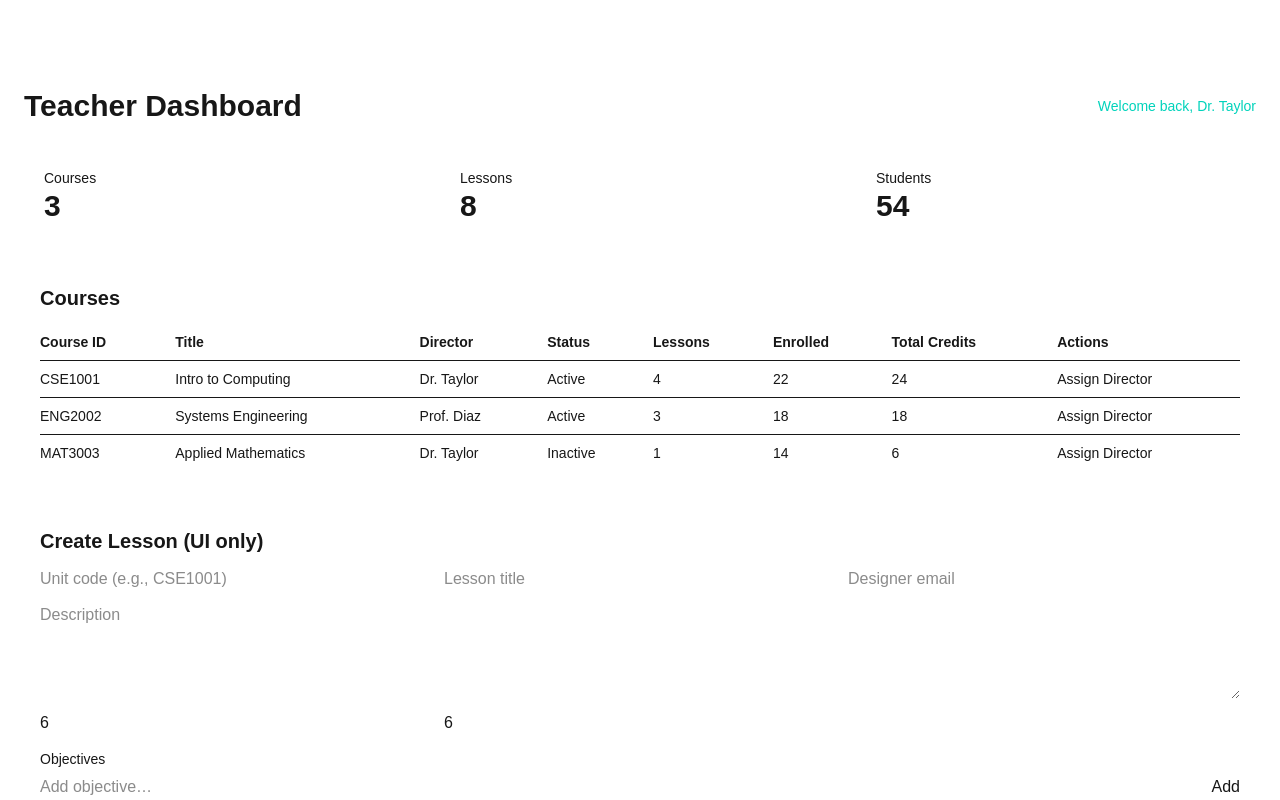
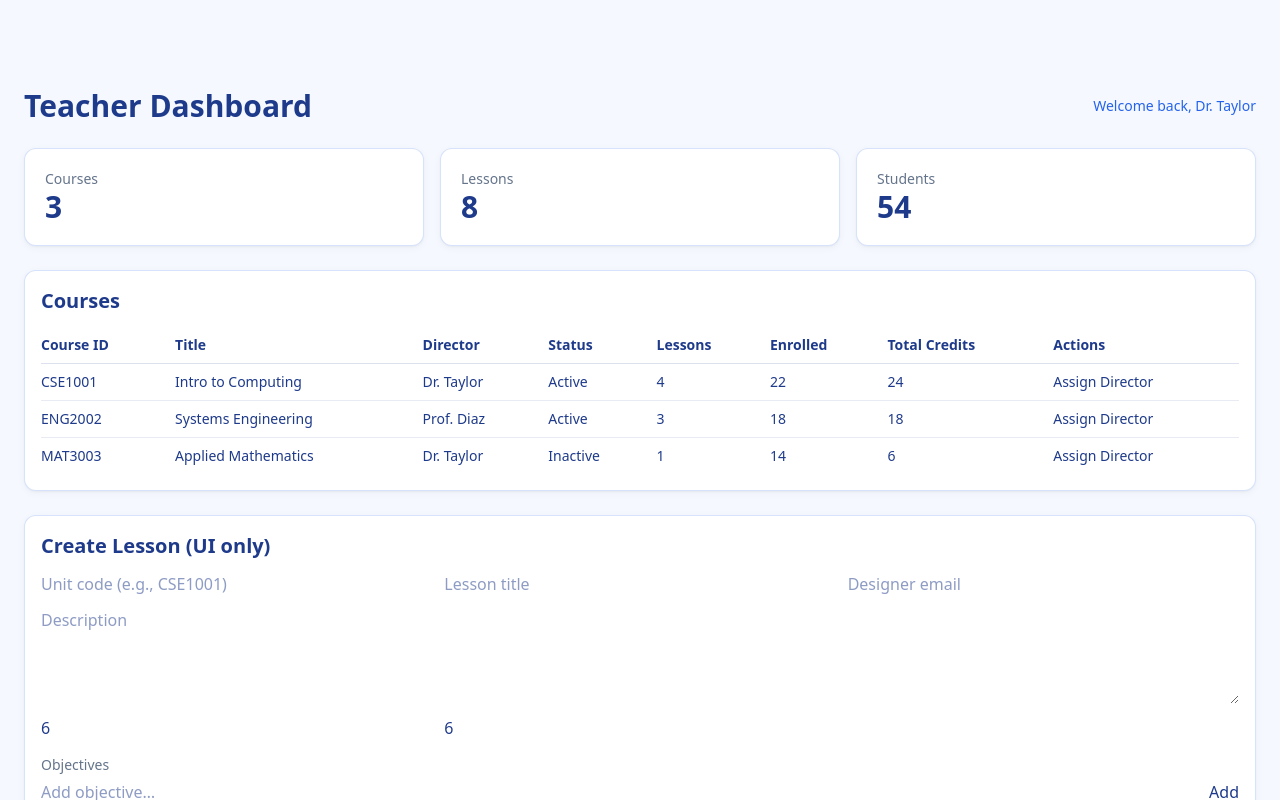
Before and after one commit to gia-thinh-nguyen/FIT2101-Team7-2, a Next.js app in the folder lms-team7/: page /teacher in a window 1280 px wide. Shown: the top 800 px of the page. Built offline with nearby package versions, Linux system fonts and the light colour scheme.

Commit message:
change global.css for teacher dashboard

```diff
--- a/lms-team7/app/globals.css
+++ b/lms-team7/app/globals.css
@@ -2,26 +2,22 @@
 @plugin "daisyui";
 
 :root {
-  --background: #ffffff;
-  --foreground: #171717;
-}
-
-@theme inline {
-  --color-background: var(--background);
-  --color-foreground: var(--foreground);
-  --font-sans: var(--font-geist-sans);
-  --font-mono: var(--font-geist-mono);
-}
-
-@media (prefers-color-scheme: dark) {
-  :root {
-    --background: #0a0a0a;
-    --foreground: #ededed;
-  }
+  --color-bg: #f5f9ff;
+  --color-surface: #ffffff;
+  --color-accent: #2563eb;
+  --color-text: #1e3a8a;
+  --color-muted: #64748b;
 }
 
 body {
-  background: var(--background);
-  color: var(--foreground);
-  font-family: Arial, Helvetica, sans-serif;
+  background: var(--color-bg);
+  color: var(--color-text);
+  font-family: system-ui, sans-serif;
 }
+
+.card {
+  background: var(--color-surface);
+  border: 1px solid rgba(37, 99, 235, 0.18);
+  border-radius: 0.75rem;
+  box-shadow: 0 1px 2px rgba(2, 6, 23, 0.04), 0 2px 8px rgba(2, 6, 23, 0.04);
+}
```
